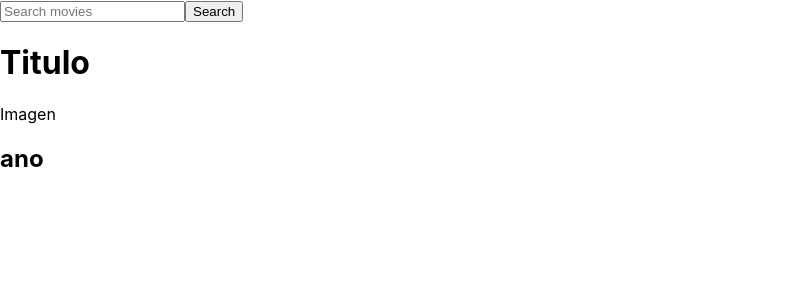
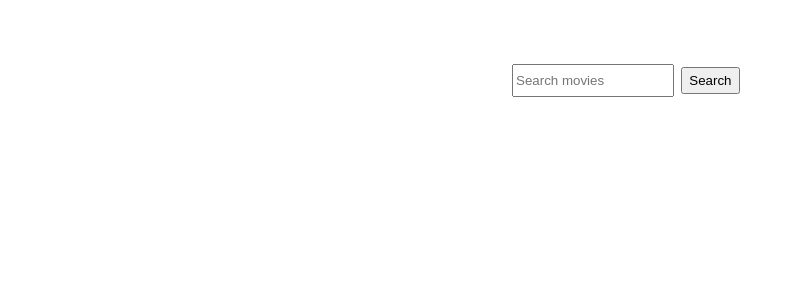
Before and after one commit to ritamariapereztineo28/React-project2020, a React (Create React App) app: page / in a window 1280 px wide. Shown: the top 300 px of the page, without its empty margins (0-803 px from the left). Built offline with nearby package versions, Linux system fonts and the light colour scheme; the HTML template or start-up script is replaced by a standard one.

Commit message:
Eliminando Archivo(Container.js) y modificando etiquetas en el archivo Search.js

```diff
--- a/src/App.js
+++ b/src/App.js
@@ -1,12 +1,11 @@
 import React from "react";
 import Search from "./components/Search";
 import "./App.css";
-import Container from './components/Container'
+
 function App() {
   return (
     <div>
       <Search />
-      <Container/>
     </div>
   );
 }
--- a/src/components/Container.js
+++ /dev/null
@@ -1,15 +0,0 @@
-import React, { Component } from "react";
-
-class Container extends Component {
-  render() {
-    return (
-      <div id="container">
-        <h1>Titulo</h1>
-        <div>Imagen</div>
-        <h2>ano</h2>
-      </div>
-    );
-  }
-}
-
-export default Container;
--- a/src/components/Search.js
+++ b/src/components/Search.js
@@ -1,5 +1,5 @@
 import React, { Component } from "react";
-
+import './Search_style.css';
 class Search extends Component {
   constructor() {
     super();
@@ -26,7 +26,7 @@ class Search extends Component {
   render() {
     return (
       <div>
-        <form>
+        <div id="form">
           <input
             name="message"
             placeholder="Search movies"
@@ -34,7 +34,7 @@ class Search extends Component {
             onChange={this.handlerInput}
           ></input>
           <button onClick={this.buttonClick}> Search </button>
-        </form>
+        </div>
         {this.state.showMessage && <p>{this.state.message}</p>}
 
       </div>
--- /dev/null
+++ b/src/components/Search_style.css
@@ -0,0 +1,15 @@
+#form,p{
+    display: block;
+    margin:auto;
+    margin-left: 40%;
+    margin-top: 5%;
+
+}
+input{
+    width: 20%;
+    height: 2em;
+    margin-right: 1%;
+}
+button{
+    height: 2em;
+}
```
